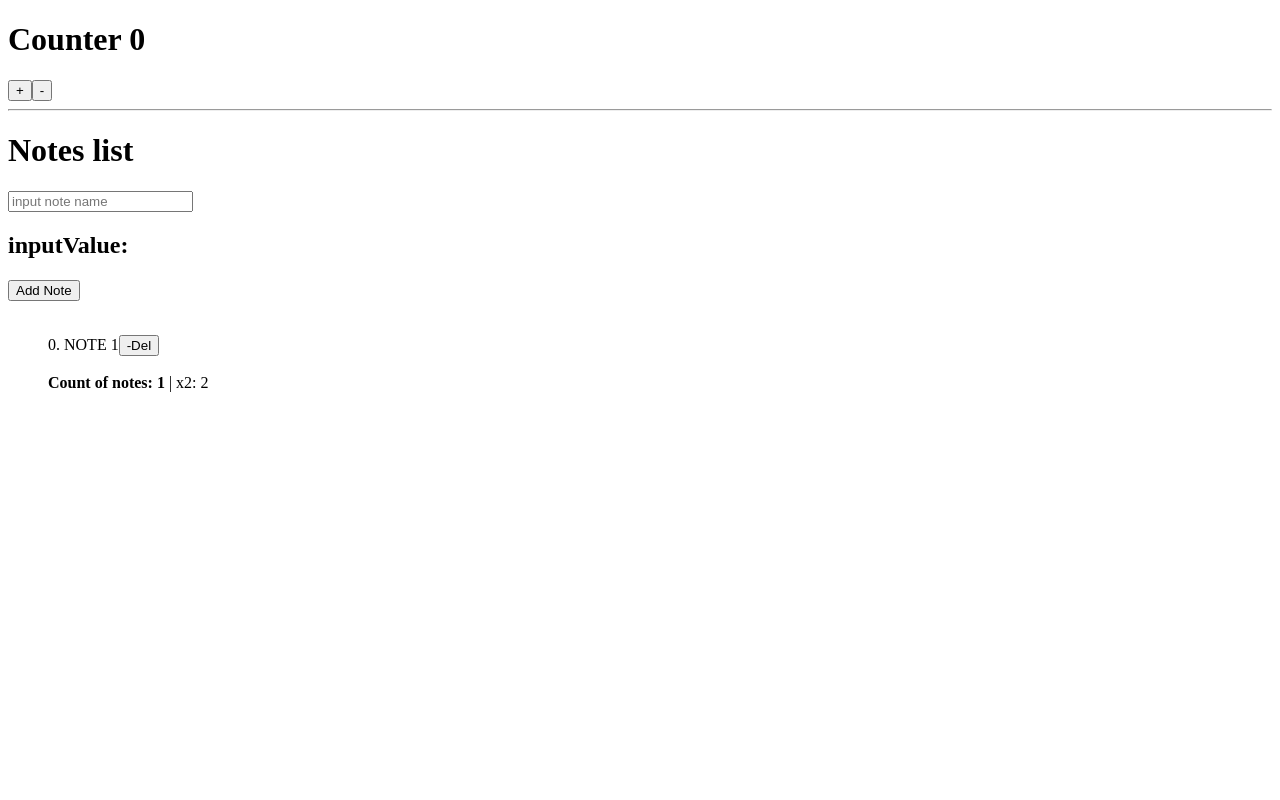
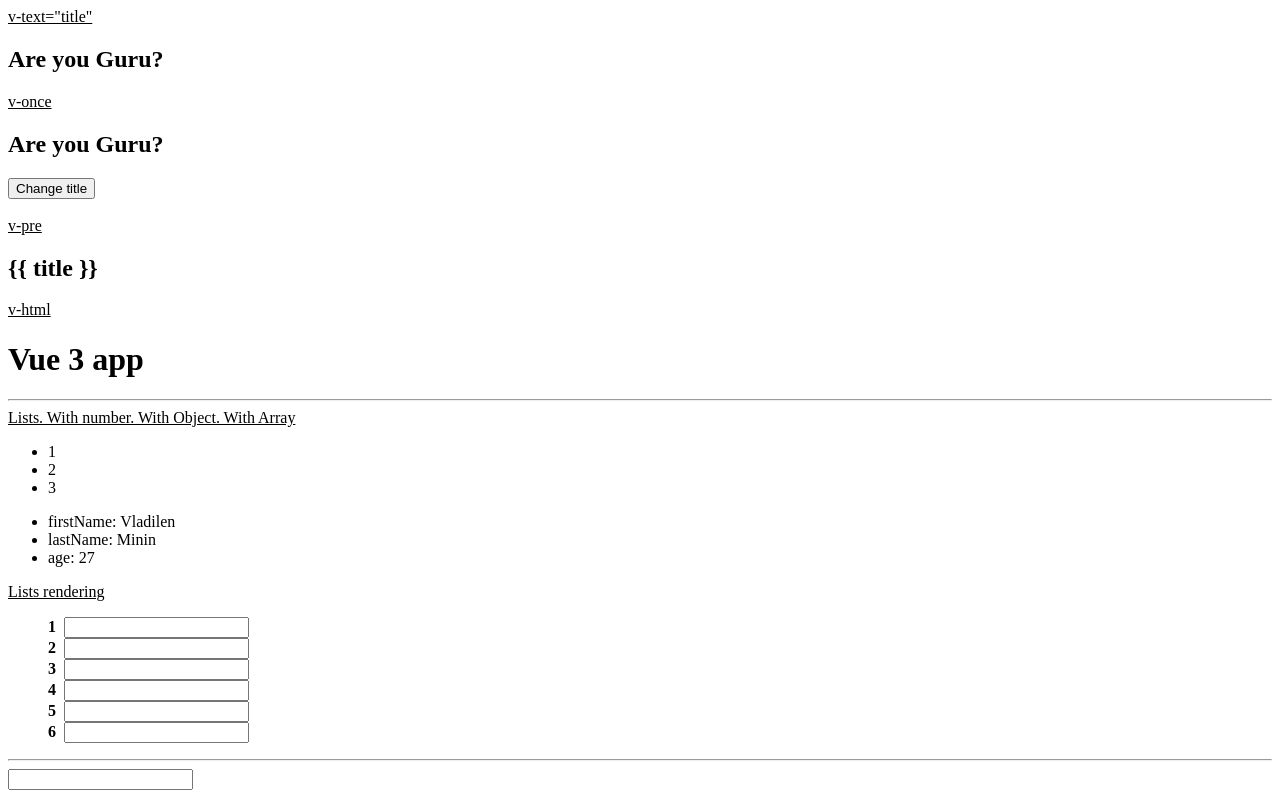
Before and after one commit to ChernoVl/l-vue-js, a Vue app: page / in a window 1280 px wide. Built offline with nearby package versions, Linux system fonts and the light colour scheme.

Commit message:
Part 2. Additional directives and opotunities in VUE. Diff Lists. Mouse and Keyboard Modifiers. Onject

```diff
--- a/src/App.vue
+++ b/src/App.vue
@@ -1,18 +1,15 @@
 <template>
   <div id="App">
-    <FirstComponent/>
-    <hr/>
-    <SecondComponent/>
+    <MyComponent/>
   </div>
 </template>
 
 <script>
-import FirstComponent from "@/components/FirstComponent";
-import SecondComponent from "@/components/SecondComponent";
+import MyComponent from "@/components/MyComponent";
 
 export default {
   name: 'App',
-  components: {SecondComponent, FirstComponent},
+  components: {MyComponent},
 }
 </script>
 
--- a/src/components/FirstComponent.vue
+++ /dev/null
@@ -1,14 +0,0 @@
-<template>
-  <div>
-    <h1>{{title}} {{ counter }}</h1>
-    <div>
-      <button @click="counter++">+</button>
-      <button @click="counter--">-</button>
-    </div>
-  </div>
-</template>
-
-<script src="../scripts/scriptFirstComponent.ts"></script>
-
-<style scoped>
-</style>
--- /dev/null
+++ b/src/components/MyComponent.vue
@@ -0,0 +1,47 @@
+<template>
+  <div v-cloak>
+    <u>v-text="title"</u>
+    <h2 v-text="title"></h2>
+    <u>v-once</u>
+    <h2 v-once>{{ title }}</h2>
+    <button @click="title = 'Other name'">Change title</button>
+
+    <br><br><u>v-pre</u>
+    <h2 v-pre>{{ title }}</h2>
+
+    <u>v-html</u>
+    <div v-html="myHtml"></div>
+    <hr>
+
+    <u>Lists. With number. With Object. With Array</u>
+    <ul>
+      <li v-for="(item, idx) in 3" :key="idx">{{ item }}</li>
+    </ul>
+
+    <ul>
+      <li v-for="(value, key) in person" :key="key">{{ key }}: {{ value }}</li>
+    </ul>
+
+    <u>Lists rendering</u>
+    <ul class="list" v-if="items.length">
+      <li
+          v-for="(item, i) in items"
+          :key="item"
+          @click.right.prevent="items.splice(i, 1), log(item)"
+      >
+        <strong >{{ item }}</strong>&nbsp;
+        <input type="text" @click.stop>
+      </li>
+    </ul>
+    <h3 v-show="!items.length">empty</h3>
+    <hr>
+
+    <div>
+      <input type="text" @keyup.shift.enter="addItem" ref="myInput">
+    </div>
+
+  </div>
+</template>
+
+<script src="../scripts/scriptMyComp.ts"></script>
+<style scoped src="../styles/style.css"></style>
--- a/src/components/SecondComponent.vue
+++ /dev/null
@@ -1,45 +0,0 @@
-<template>
-  <div>
-    <h1>{{ title }}</h1>
-    <input
-        type="text"
-        v-bind:placeholder="placeholder"
-        v-model="inputValue"
-        v-on:keypress.enter="addNote"
-    />
-
-    <!--    Dynamic style-->
-    <h2>inputValue:
-      <samp :style="{
-        color: inputValue.length > 5 ? 'red' : 'blue',
-        fontSize: inputValue.length > 5 ? '2rem' : '1.5rem'
-      }">
-        {{ inputValue }}
-      </samp>
-    </h2>
-
-    <button @click="addNote">Add Note</button>
-    <br><br>
-    <ul v-if="notes.length !== 0">
-      <li v-for="(note, index) in notes" :key="index">
-        <span :class="note.length > 5 ? 'primary' : 'bold'">{{ index }}. {{ toUpperCase(note) }}</span>
-        <button @click="deleteNote(index)">-Del</button>
-      </li>
-      <br>
-      <li>
-        <strong>Count of notes: {{ notes.length }}</strong> | x2: {{ doubleCountComputed }}
-      </li>
-    </ul>
-    <div v-else>
-      Notes not exist. Add your first note
-    </div>
-  </div>
-</template>
-
-<script src="../scripts/scriptSecComponent.ts"></script>
-
-<style scoped>
-ul {
-  list-style-type: none;
-}
-</style>
--- a/src/scripts/scriptFirstComponent.ts
+++ /dev/null
@@ -1,7 +0,0 @@
-export default {
-    name: "FirstComponent",
-    data: () => ({
-        counter: 0,
-        title: "Counter"
-    })
-}
--- /dev/null
+++ b/src/scripts/scriptMyComp.ts
@@ -0,0 +1,33 @@
+export default {
+    name: "MyComponent",
+    data: () => ({
+        title: "Are you Guru?",
+        myHtml: '<h1>Vue 3 app</h1>',
+
+        person: {
+            firstName: 'Vladilen',
+            lastName: 'Minin',
+            age: 27,
+        },
+
+        items: [1, 2, 3, 4, 5, 6],
+    }),
+
+    methods: {
+        addItem(event) {
+            //console.log(this.$refs.myInput.value);
+            this.items.unshift(this.$refs.myInput.value);
+            this.$refs.myInput.value = '';
+            console.log(event.key)
+        },
+        log(item) {
+            console.log("item:", item);
+        }
+    },
+
+    computed: {
+        evenItems() {
+            return this.items.filter(i => i % 2 === 0)
+        }
+    },
+}
--- a/src/scripts/scriptSecComponent.ts
+++ /dev/null
@@ -1,63 +0,0 @@
-export default {
-    name: "SecondComponent",
-    data: () => ({
-        title: "Notes list",
-        placeholder: "input note name",
-        inputValue: "",
-        notes: ["Note 1"]
-    }),
-
-    methods: {
-        inputChangeHandler(event) {
-            //v-bind:value="inputValue"
-            //v-on:input="inputChangeHandler"
-
-            //console.log(event.target.value)
-            this.inputValue = event.target.value;
-        },
-
-        addNote() {
-            // console.log("addNote");
-            if (this.inputValue.length !== 0) {
-                this.notes.push(this.inputValue);
-                this.inputValue = "";
-            }
-        },
-
-        inputKeyPress(event) {
-            //console.log(event.key)
-
-            // v-on:keypress="inputKeyPress"
-            if (event.key === 'Enter') {
-                this.addNote();
-            }
-        },
-
-        deleteNote(index) {
-            this.notes.splice(index, 1);
-        },
-
-        toUpperCase(text) {
-            return text.toUpperCase();
-        },
-
-        doubleCount() {
-            console.log("doubleCount")
-            return this.notes.length * 2
-        }
-    },
-
-    computed: {
-        doubleCountComputed() {
-            console.log("doubleCountComputed")
-            return this.notes.length * 2
-        }
-    },
-
-    watch: {
-        //inputValue func name the same as a variable
-        inputValue(value) {
-            console.log("Input value change", value);
-        }
-    }
-}
--- /dev/null
+++ b/src/styles/style.css
@@ -0,0 +1,7 @@
+[v-cloak]{
+    display: none;
+}
+
+.list {
+    list-style-type: none;
+}
```
